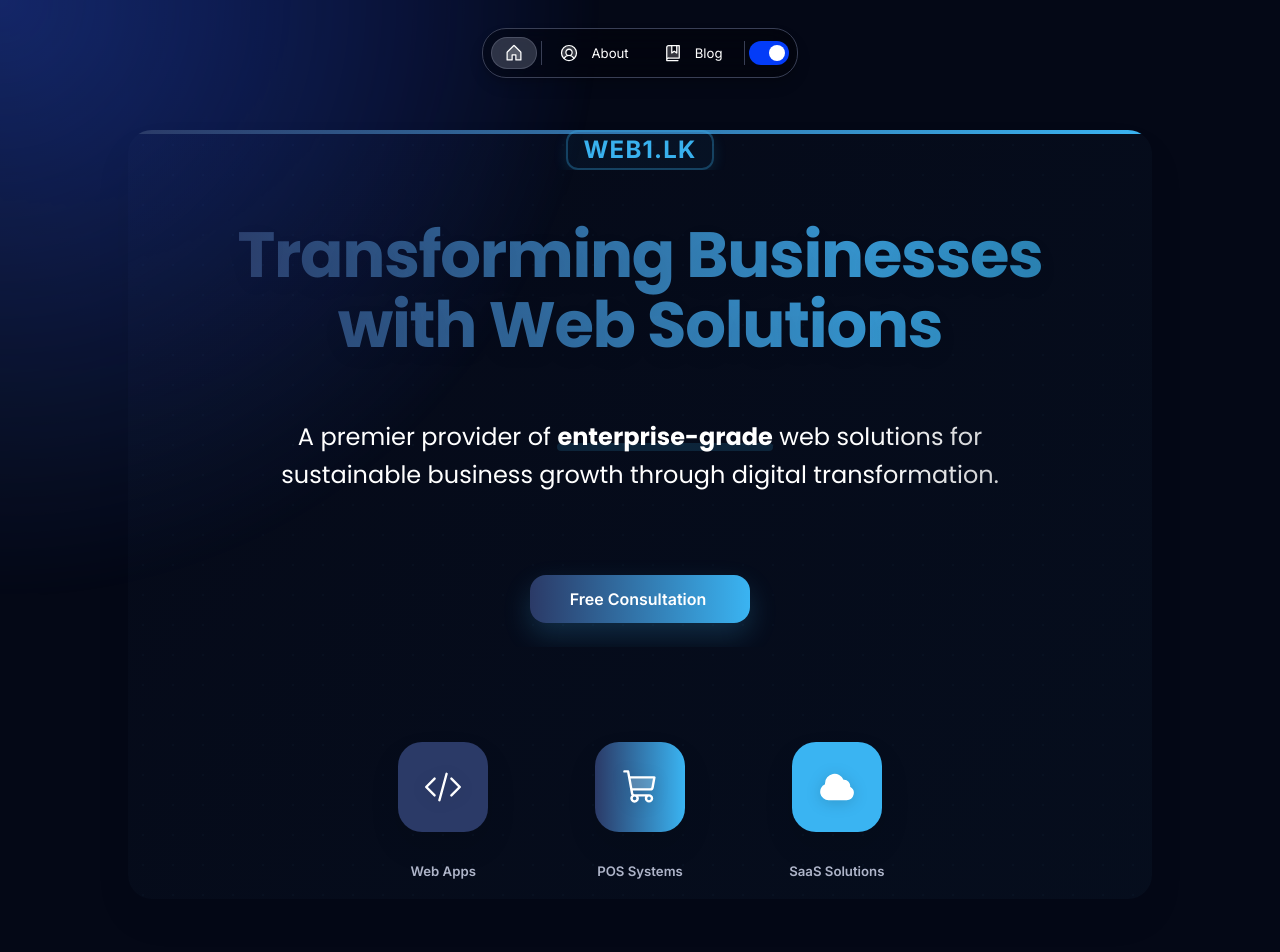
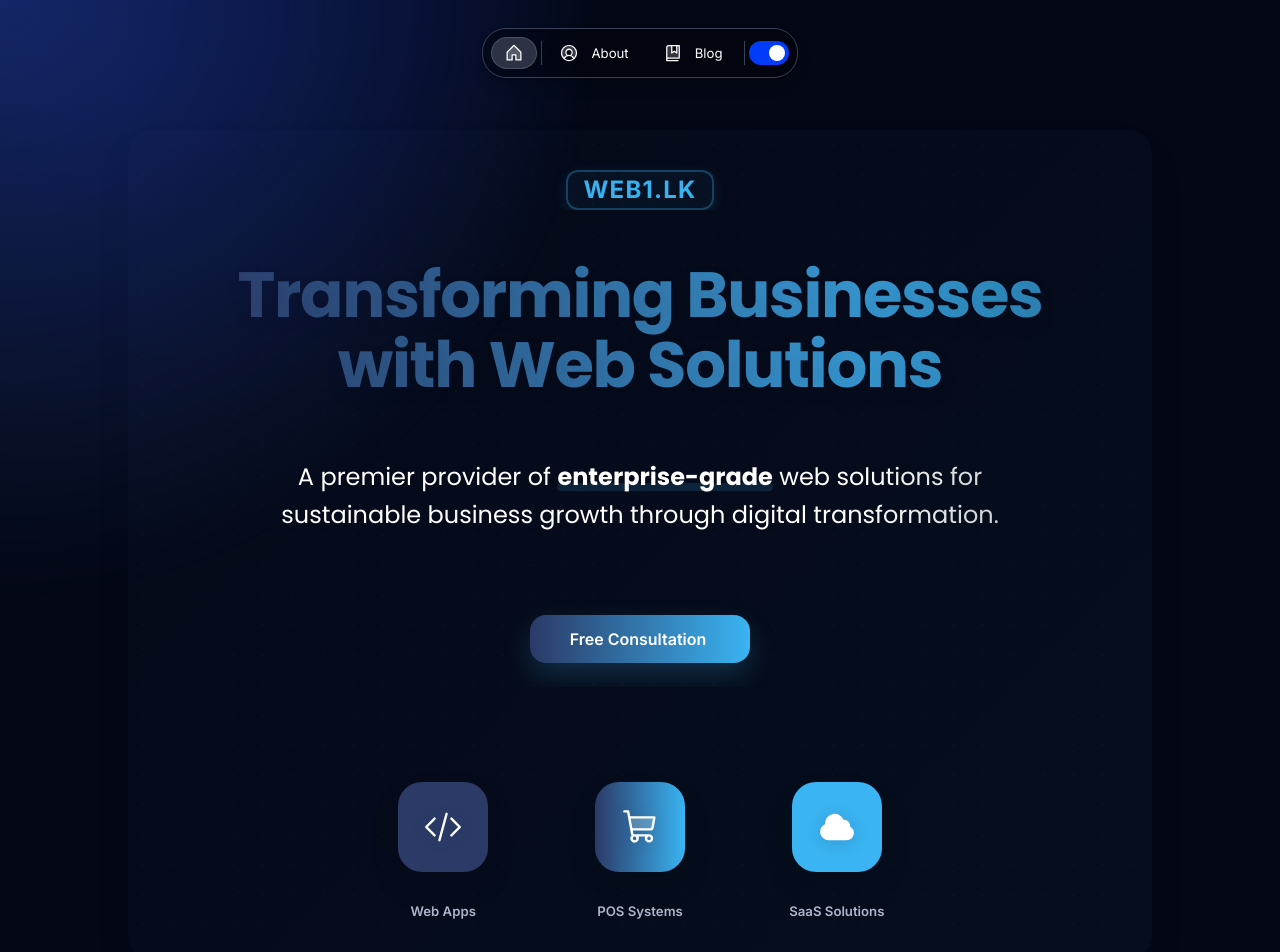
Before and after one commit to crimsonml/Web1.lk-Test, a Next.js app: page / in a window 1280 px wide. Shown: the top 952 px of the page. Built offline with nearby package versions, Linux system fonts and the light colour scheme.

Commit message:
Refactor Home component for improved layout and design consistency

```diff
--- a/src/app/page.tsx
+++ b/src/app/page.tsx
@@ -110,22 +110,12 @@
           zIndex: -1,
         }}></div>
 
-        {/* Elegant border accent */}
-        <div style={{
-          position: "absolute",
-          top: 0,
-          left: 0,
-          right: 0,
-          height: "4px",
-          background: "linear-gradient(90deg, #2B3A67, #3AB4F2)",
-          zIndex: 1,
-        }}></div>
-
         <Flex
           direction="column"
           gap="xl"
           paddingY="xxl"
           paddingX={{ base: "xl", tablet: "xxl" }}
+          paddingTop="3xl" /* Increased top padding */
           fillWidth
           style={{
             maxWidth: "1200px",
@@ -143,9 +133,9 @@
               textAlign: "center",
             }}
           >
-            {/* Company name with special effect */}
+            {/* Company name with special effect - Adjusted position */}
             <RevealFx translateY="4">
-              <Flex horizontal="center" vertical="center" gap="s">
+              <Flex horizontal="center" vertical="center" gap="s" marginTop="l"> {/* Added top margin */}
                 <Text
                   variant="label-strong-l"
                   style={{
@@ -263,7 +253,7 @@
                 width: "100%",
                 maxWidth: "800px",
                 position: "relative",
-                padding: "0 20px 20px",
+                padding: "0 20px 40px", // Changed from 20px to 40px to increase bottom padding
               }}>
                 {[
                   { bg: "#2B3A67", icon: "code", label: "Web Apps" },
@@ -540,7 +530,7 @@
               gap="32"
               style={{
                 width: "100%",
-                maxWidth: "960px",
+                maxWidth: "900px", // Reduced from 960px to make the container smaller
                 margin: "0 auto"
               }}
             >
@@ -554,9 +544,11 @@
                         cursor: "pointer",
                         overflow: "hidden",
                         height: "100%",
-                        borderRadius: "16px",
+                        borderRadius: "28px", // Increased from 20px to 28px for more rounded corners
                         transform: "translateY(0)",
                         border: "1px solid var(--color-neutral-weak)",
+                        maxWidth: "420px", // Added to constrain the card width
+                        margin: "0 auto", // Center the card inside its grid cell
                       }}
                       data-hover-shadow="xl"
                       data-hover-border="brand-medium"
@@ -566,8 +558,8 @@
                         <div style={{
                           position: "relative",
                           overflow: "hidden",
-                          borderTopLeftRadius: "16px",
-                          borderTopRightRadius: "16px",
+                          borderTopLeftRadius: "28px", // Increased from 20px to 28px to match parent
+                          borderTopRightRadius: "28px", // Increased from 20px to 28px to match parent
                         }}>
                           {/* Image with overlay gradient for text readability */}
                           <div style={{
@@ -575,7 +567,7 @@
                             backgroundSize: 'cover',
                             backgroundPosition: 'center',
                             width: '100%',
-                            height: '220px',
+                            height: '200px', // Decreased from 220px to make the image area smaller
                             transition: 'transform 0.6s ease',
                             transformOrigin: 'center',
                           }}/>
```
